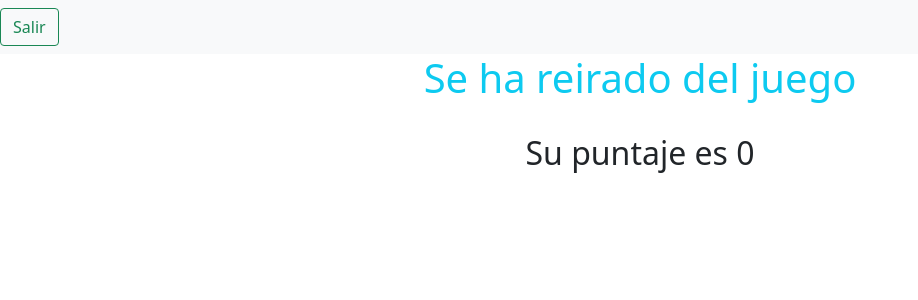
After one commit to lombardo1360/Quiz-Sofka, a Django app: page /salir/ in a window 1280 px wide. The commit adds this page. Shown: the top 300 px of the page, without its empty margins (0-918 px from the left). Run offline with Django 4.2, Linux system fonts and the light colour scheme.

Commit message:
Cambios en los templates

```diff
--- a/concursoApp/urls.py
+++ b/concursoApp/urls.py
@@ -8,6 +8,7 @@ urlpatterns = [
     path('login/', loginView, name='login'),
     path('logout/', logoutVista, name='logout'),
     path('quiz/', quiz, name='quiz'),
+    path('salir/', retirarse, name='salir'),
     path('resultadototal/', resultadoTotal, name='resultadototal'),
     path('resultado/<int:preguntaRespondida_pk>/', resultadoPreguntas, name='resultado'),
 
--- a/concursoApp/views.py
+++ b/concursoApp/views.py
@@ -91,3 +91,6 @@ def registro(request):
 def logoutVista(request):
     logout(request)
     return redirect('inicio')
+
+def retirarse(request):
+    return  render(request, 'play/salir.html')
--- /dev/null
+++ b/template/play/salir.html
@@ -0,0 +1,15 @@
+{% extends "base.html" %}
+
+{% block titulo %}Retiro{% endblock %}
+
+{% block barra %}
+    <a class="btn btn-outline-success my-2 my-sm-0 " href="{% url 'logout' %}">Salir</a>
+{% endblock %}
+
+{% block contenido %}
+
+    <h1 align="center" class="text-info">Se ha reirado del juego</h1>
+    <br>
+    <h2 align="center" class="red-text">Su puntaje es 0</h2>
+
+{% endblock %}
```
Also changed, not shown: template/paginas/inicio.html (+7 -1 lines), template/play/jugar.html (+5 -4 lines), db.sqlite3.
